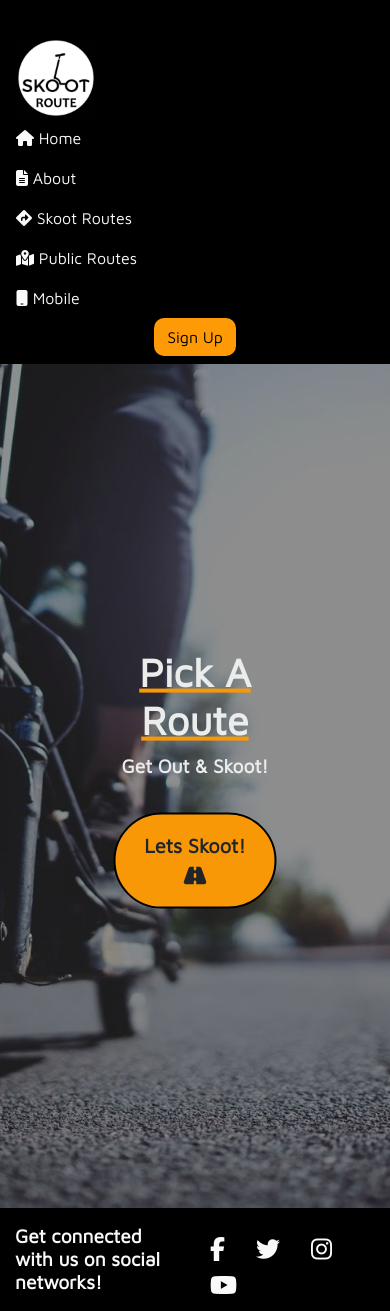
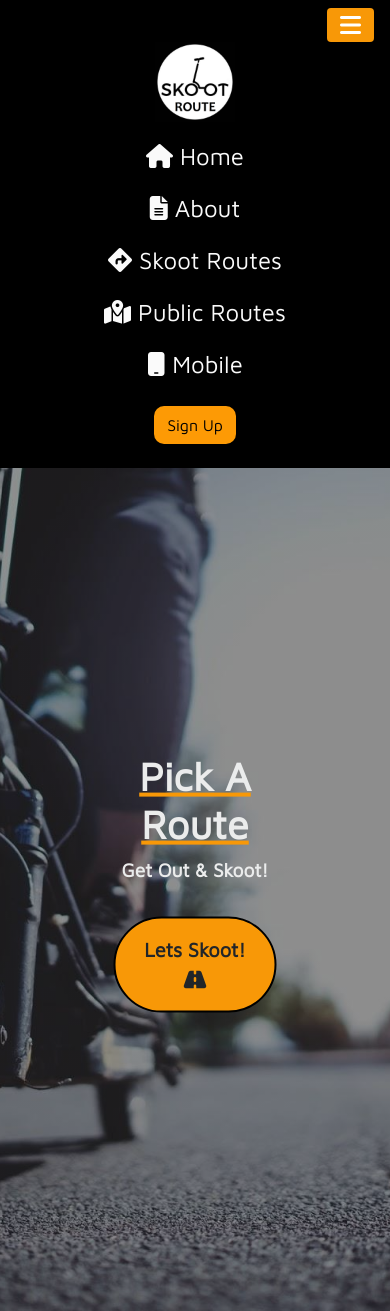
Before and after one commit to Jmurray1989/Skoot-Route, a Flask app: page / in a window 390 px wide, after a click that opens the changed part. Shown: the top 1311 px of the page. Run offline with Flask 2, Linux system fonts and the light colour scheme; some libraries are stand-ins or nearby versions.

Commit message:
fixed navbar display for mobile, added color to hamburger icon

```diff
--- a/static/css/style.css
+++ b/static/css/style.css
@@ -608,8 +608,8 @@ img#apple-logo {
 h1 {
   font-weight: bold;
   text-decoration: underline;
-  -webkit-text-decoration-color: rgba(248, 152, 7);
-  text-decoration-color: rgba(248, 152, 7);
+  -webkit-text-decoration-color: rgb(248, 152, 7);
+  text-decoration-color: rgb(248, 152, 7);
 }
 
 .error {
@@ -618,7 +618,7 @@ h1 {
 }
 
 .home-button {
-  background-color: rgba(248, 152, 7);
+  background-color: rgb(248, 152, 7);
   border: 2px solid #000000;
   border-radius: 5rem;
   margin: 0.5rem;
@@ -669,3 +669,31 @@ h1 {
   transform: translate(-50%, -50%);
   color: #ffffff;
 }
+
+/*-------------------------------------------Media Queries-------------------------------------------*/
+
+/* Mobile devices (Mobile phones, 576px and up) */
+@media (max-width: 767px) {
+
+/* Navbar */
+
+button.navbar-toggler.ml-auto {
+    background-color: rgb(248, 152, 7);
+    color: white;
+    font-size: 1.5rem;
+}
+
+a.nav-link {
+    display: block;
+    padding: .5rem 1rem;
+    text-align: center;
+    font-size: 1.5rem;
+}
+
+button.sign-up {
+    margin: 1rem;
+}
+
+div#logo {
+    text-align: center;
+    margin-bottom: .5rem;
```
